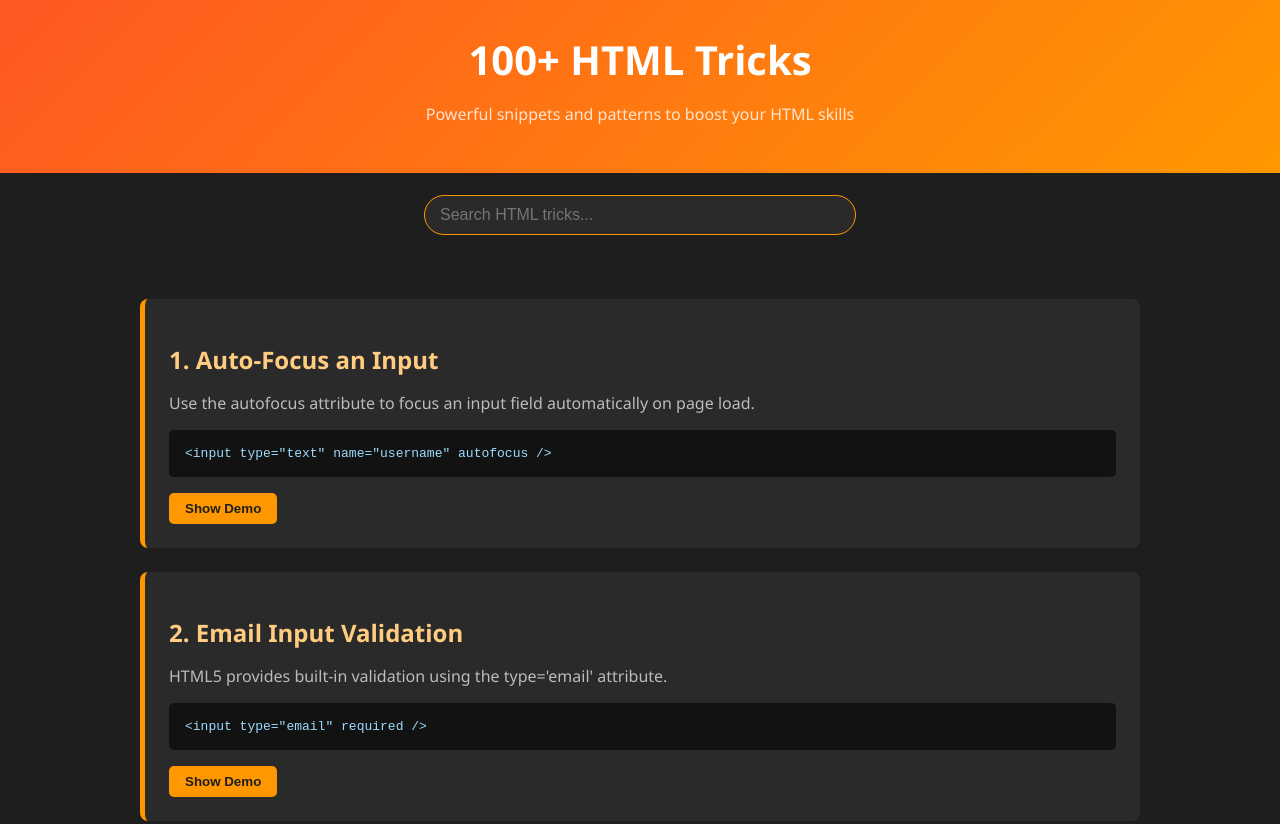
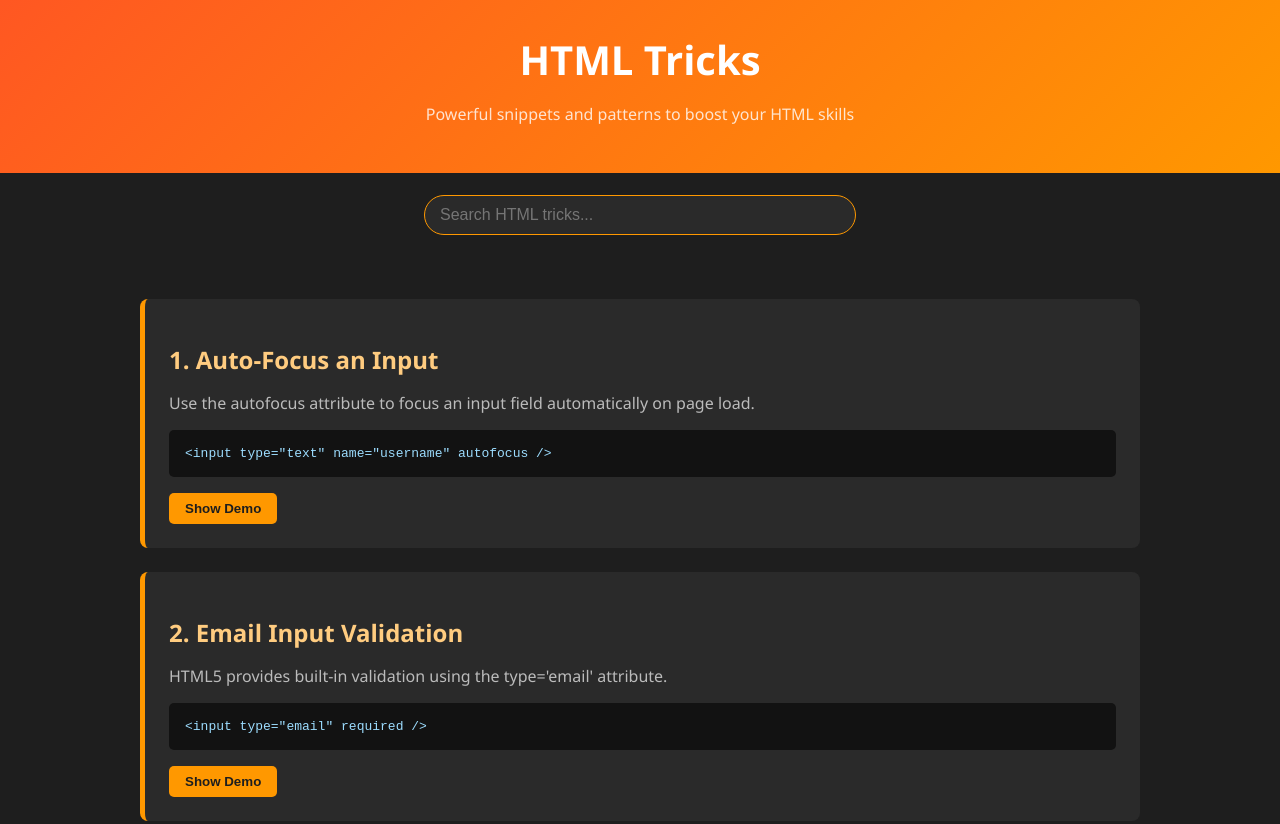
Before and after one commit to Gugag/html, a plain HTML site: page index.html in a window 1280 px wide. Shown: the top 824 px of the page. Drawn offline with Linux system fonts and the light colour scheme.

Commit message:
Update index.html

```diff
--- a/index.html
+++ b/index.html
@@ -7,12 +7,12 @@
     <meta property="og:description" content="Some Free IT Tool, use Without Registration" >
     <meta property="og:image" content="https://itdata.ge/images/prw.png">
     <meta property="og:url"content="https://itdata.ge">
-    <title>100+ HTML Tricks</title>
+    <title>HTML Tricks</title>
     <link rel="stylesheet" href="style.css" />
   </head>
   <body>
     <div class="header">
-      <h1>100+ HTML Tricks</h1>
+      <h1>HTML Tricks</h1>
       <p>Powerful snippets and patterns to boost your HTML skills</p>
     </div>
     <br />
```
